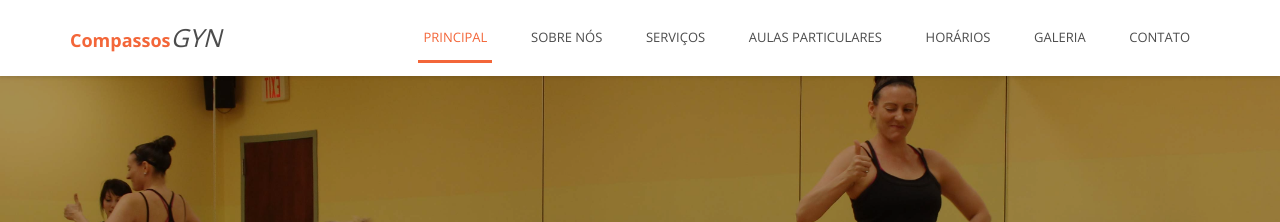
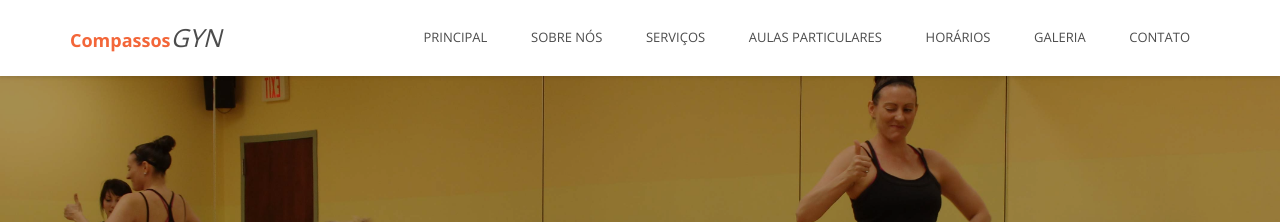
Before and after one commit to 5devmonkeys/comp, a Jekyll site: the page built from index.html, in a window 1280 px wide. Shown: the top 222 px of the page. Built offline with Jekyll 4.4.1, drawn with Linux system fonts in a browser that asks for light colours.

Commit message:
remove highlight test and active hightlight from header

```diff
--- a/_includes/header.html
+++ b/_includes/header.html
@@ -7,25 +7,25 @@
                 <span id="toggle_mobile_menu"></span>
                 <nav id="mainmenu_wrapper">
                     <ul id="mainmenu" class="nav sf-menu">
-                        <li class="nav_highlight active">
+                        <li>
                             <a href="index.html">Principal</a>
                         </li>
-                        <li class="nav_highlight">
+                        <li>
                             <a href="sobre.html">Sobre nós</a>
                         </li>
-                        <li class="nav_highlight">
+                        <li>
                             <a href="serviços.html">Serviços</a>
                         </li>
-                        <li class="nav_highlight">
+                        <li>
                             <a href="aulas-particulares.html">Aulas particulares</a>
                         </li>
-                        <li class="nav_highlight">
+                        <li>
                             <a href="horarios.html">Horários</a>
                         </li>
-                        <li class="nav_highlight">
+                        <li>
                             <a href="galeria.html">Galeria</a>
                         </li>
-                        <li class="nav_highlight">
+                        <li>
                             <a href="contato.html">Contato</a>
                         </li>
                     </ul>
--- a/js/main.js
+++ b/js/main.js
@@ -112,12 +112,6 @@ jQuery(document).ready(function() {
 	}
 	jQuery('#toggle_mobile_menu, #mainmenu a').on('click', function(){
 		jQuery('#header').toggleClass('mobile-active');
-	});
-
-	//hightlight
-	$('.nav_highlight').click(function( e ) {
-		$('.nav_highlight').removeClass('active');
-		$(this).addClass('active');
 	});
 
 	//parallax
```
